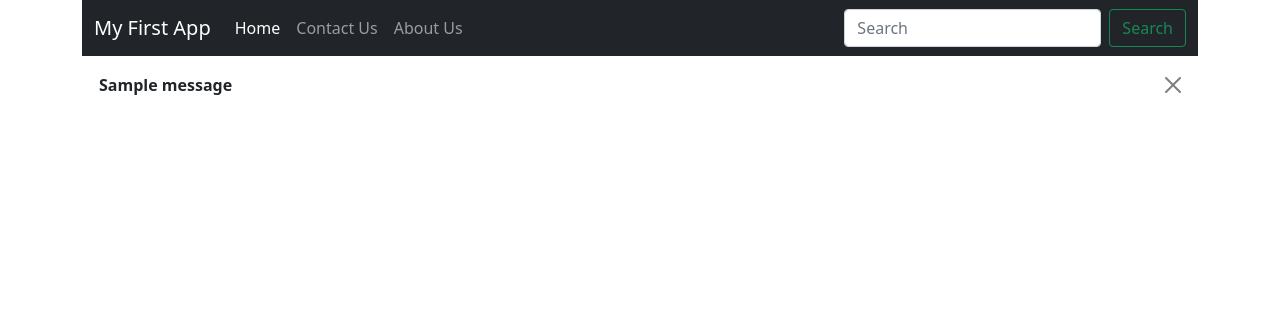
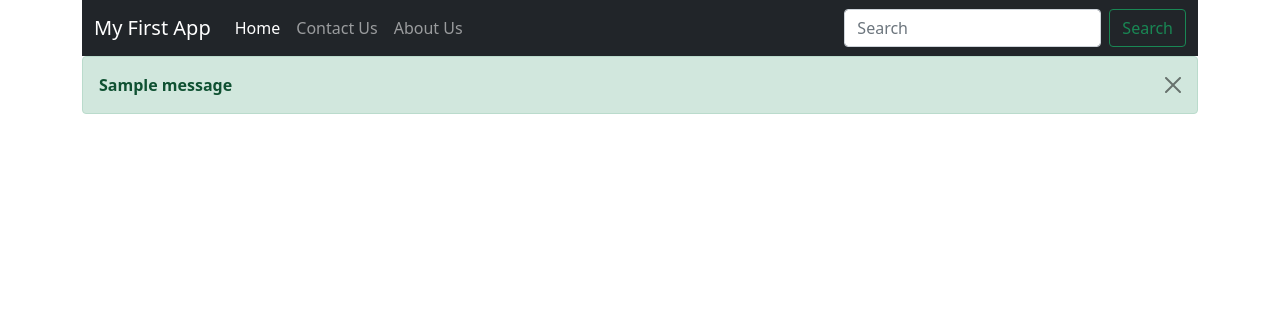
Before and after one commit to neerajjoshi08/Django-App, a Django app: template templates/base.html in a window 1280 px wide. Shown: the top 316 px of the page. Run offline with Django 3.2, Linux system fonts and the light colour scheme; the template is opened without the code that fills it, so the values that code supplies are empty; one stand-in notice (Sample message) is shown.

Commit message:
Added templates and db handlings

```diff
--- a/MyApp/views.py
+++ b/MyApp/views.py
@@ -10,7 +10,6 @@ def home(request):
     return render(request, 'index.html')
 
 def contact_us(request):
-    messages.success(request, '')
     if request.method == "POST":
         name = request.POST.get('name')
         email = request.POST.get('email')
@@ -21,5 +20,4 @@ def contact_us(request):
         contact = Contact(name=name, email=email, phone=phone, desc=desc, date=date)
         contact.save()
         messages.success(request, 'Details submitted successfully.')
-
     return render(request, 'contact-us.html')
--- a/templates/base.html
+++ b/templates/base.html
@@ -44,7 +44,7 @@
 	<div class="container my-0">
 	{% if messages %}
 	{% for message in messages %}
-	<div class="alert alert-{{message.tag}} alert-dismissible fade show" role="alert">
+	<div class="alert alert-{{message.tags}} alert-dismissible fade show" role="alert">
 	<strong>{{message}}</strong>
 	<button type="button" class="btn-close" data-bs-dismiss="alert" aria-label="Close"></button>
 	</div>
```
Also changed, not shown: db.sqlite3.
